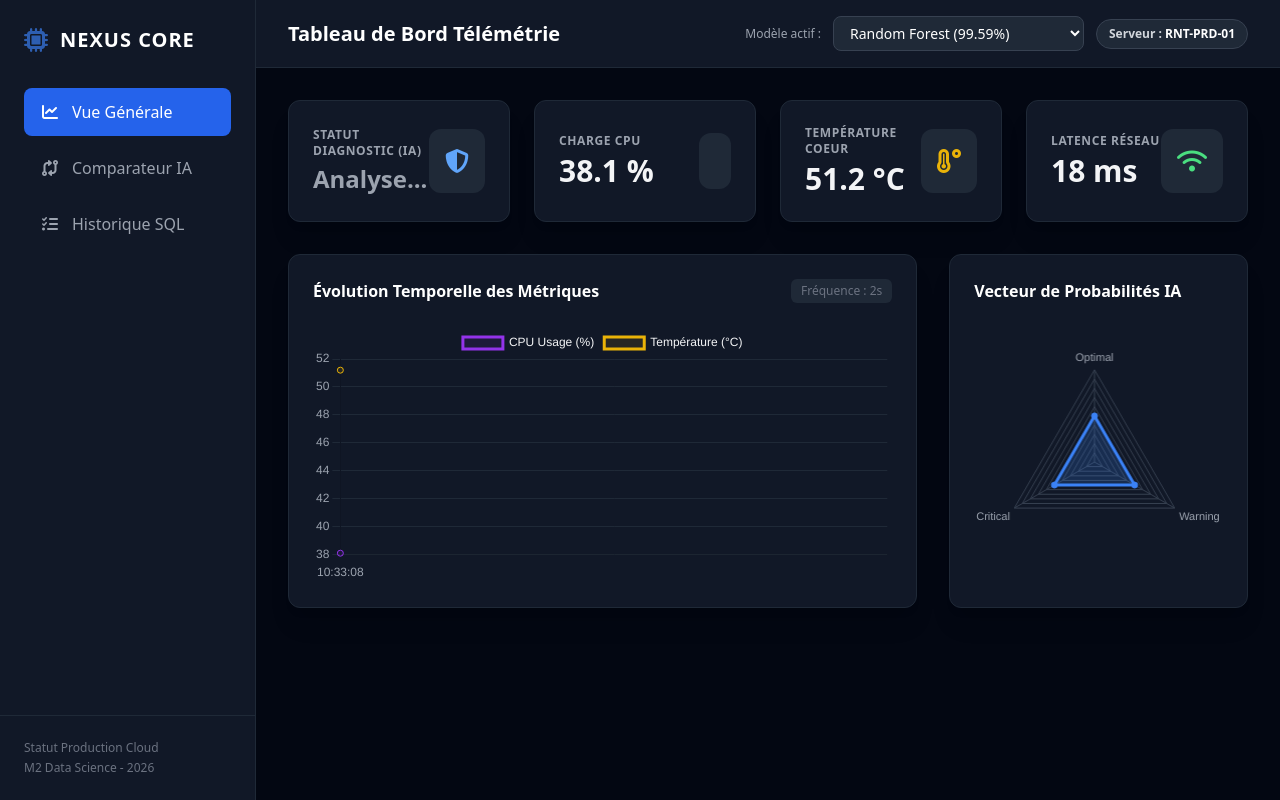
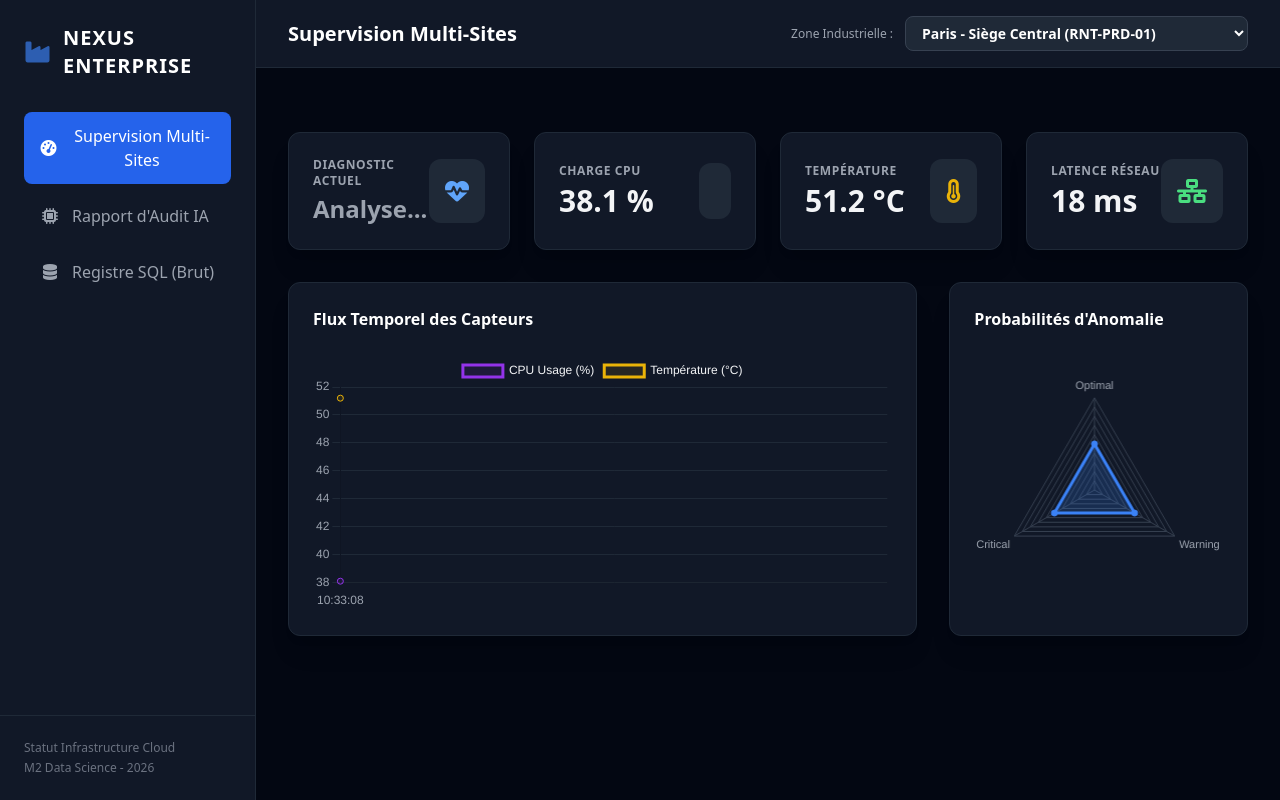
Before and after one commit to aml08/Nexus-Core, a Flask app: page / in a window 1280 px wide. Run offline with Flask 3, Linux system fonts and the light colour scheme; some libraries are stand-ins or nearby versions.

Commit message:
Update index.html

```diff
--- a/templates/index.html
+++ b/templates/index.html
@@ -3,7 +3,7 @@
 <head>
     <meta charset="UTF-8">
     <meta name="viewport" content="width=device-width, initial-scale=1.0">
-    <title>Nexus Core - Predictive Maintenance Dashboard</title>
+    <title>Nexus Core - Predictive Maintenance Enterprise</title>
     <script src="https://cdn.tailwindcss.com"></script>
     <script src="https://cdn.jsdelivr.net/npm/chart.js"></script>
     <link rel="stylesheet" href="https://cdnjs.cloudflare.com/ajax/libs/font-awesome/6.4.0/css/all.min.css">
@@ -13,26 +13,26 @@
     <aside class="w-64 bg-gray-900 border-r border-gray-800 flex flex-col justify-between hidden md:flex">
         <div class="p-6">
             <div class="flex items-center space-x-3 mb-8">
-                <i class="fa-solid fa-microchip text-2xl text-blue-500 animate-pulse"></i>
-                <span class="text-xl font-black tracking-wider text-white">NEXUS CORE</span>
+                <i class="fa-solid fa-industry text-2xl text-blue-500 animate-pulse"></i>
+                <span class="text-xl font-black tracking-wider text-white">NEXUS ENTERPRISE</span>
             </div>
             <nav class="space-y-2">
                 <button onclick="switchTab('dashboard')" id="btn-dashboard" class="w-full flex items-center space-x-3 px-4 py-3 rounded-lg bg-blue-600 text-white font-medium transition-all">
-                    <i class="fa-solid fa-chart-line w-5"></i>
-                    <span>Vue Générale</span>
+                    <i class="fa-solid fa-gauge-high w-5"></i>
+                    <span>Supervision Multi-Sites</span>
                 </button>
                 <button onclick="switchTab('analytics')" id="btn-analytics" class="w-full flex items-center space-x-3 px-4 py-3 rounded-lg text-gray-400 hover:bg-gray-800 hover:text-white font-medium transition-all">
-                    <i class="fa-solid fa-code-compare w-5"></i>
-                    <span>Comparateur IA</span>
+                    <i class="fa-solid fa-microchip w-5"></i>
+                    <span>Rapport d'Audit IA</span>
                 </button>
                 <button onclick="switchTab('logs')" id="btn-logs" class="w-full flex items-center space-x-3 px-4 py-3 rounded-lg text-gray-400 hover:bg-gray-800 hover:text-white font-medium transition-all">
-                    <i class="fa-solid fa-list-check w-5"></i>
-                    <span>Historique SQL</span>
+                    <i class="fa-solid fa-database w-5"></i>
+                    <span>Registre SQL (Brut)</span>
                 </button>
             </nav>
         </div>
         <div class="p-6 border-t border-gray-800 text-xs text-gray-500">
-            <p>Statut Production Cloud</p>
+            <p>Statut Infrastructure Cloud</p>
             <p class="mt-1">M2 Data Science - 2026</p>
         </div>
     </aside>
@@ -41,32 +41,40 @@
 
         <header class="bg-gray-900 border-b border-gray-800 p-4 px-8 flex justify-between items-center sticky top-0 z-50">
             <div class="flex items-center space-x-4">
-                <h2 id="page-title" class="text-xl font-bold text-white">Tableau de Bord Télémétrie</h2>
+                <h2 id="page-title" class="text-xl font-bold text-white">Supervision Multi-Sites</h2>
             </div>
 
             <div class="flex items-center space-x-3">
-                <label for="model-selector" class="text-xs text-gray-400 font-medium">Modèle actif :</label>
-                <select id="model-selector" onchange="changeActiveModel(this.value)" class="bg-gray-800 text-sm border border-gray-700 rounded-lg px-3 py-1.5 text-white focus:outline-none focus:border-blue-500">
-                    <option value="random_forest">Random Forest (99.59%)</option>
-                    <option value="xgboost">XGBoost (99.5%)</option>
-                    <option value="logistic_regression">Régression Logistique (92.44%)</option>
+                <label for="site-selector" class="text-xs text-gray-400 font-medium">Zone Industrielle :</label>
+                <select id="site-selector" onchange="changeActiveSite(this.value)" class="bg-gray-800 text-sm border border-gray-700 rounded-lg px-3 py-1.5 text-white focus:outline-none focus:border-blue-500 font-semibold">
+                    <option value="RNT-PRD-01">Paris - Siège Central (RNT-PRD-01)</option>
+                    <option value="RNT-BRX-02">Bordeaux - Centre Logistique (RNT-BRX-02)</option>
+                    <option value="RNT-DKR-03">Dakar - Plateforme Afrique (RNT-DKR-03)</option>
                 </select>
-                <div class="bg-gray-800 text-xs font-semibold text-gray-300 px-3 py-1.5 rounded-full border border-gray-700">
-                    Serveur : <span class="text-white">RNT-PRD-01</span>
-                </div>
             </div>
         </header>
 
         <main class="p-8 space-y-8 flex-1">
 
             <section id="page-dashboard" class="space-y-8">
+
+                <div id="predictive-alert-box" class="hidden bg-red-950/40 border border-red-900 rounded-xl p-4 flex items-center space-x-4 animate-pulse">
+                    <div class="p-3 bg-red-900 rounded-lg text-red-200">
+                        <i class="fa-solid fa-triangle-exclamation text-xl"></i>
+                    </div>
+                    <div>
+                        <h4 class="text-red-200 font-bold text-sm">ALERTE MAINTENANCE PRÉDICTIVE (IA)</h4>
+                        <p class="text-red-300 text-xs mt-0.5" id="predictive-alert-text">Anomalie détectée.</p>
+                    </div>
+                </div>
+
                 <div class="grid grid-cols-1 md:grid-cols-4 gap-6">
                     <div class="bg-gray-900 border border-gray-800 rounded-xl p-6 shadow-xl flex items-center justify-between">
                         <div>
-                            <h3 class="text-gray-400 text-xs font-bold uppercase tracking-wider">Statut Diagnostic (IA)</h3>
+                            <h3 class="text-gray-400 text-xs font-bold uppercase tracking-wider">Diagnostic Actuel</h3>
                             <p id="status-value" class="text-2xl font-black text-gray-400 mt-1">Analyse...</p>
                         </div>
-                        <div class="p-4 bg-gray-800 rounded-xl"><i class="fa-solid fa-shield-halved text-2xl text-blue-400"></i></div>
+                        <div class="p-4 bg-gray-800 rounded-xl"><i class="fa-solid fa-heart-pulse text-2xl text-blue-400"></i></div>
                     </div>
                     <div class="bg-gray-900 border border-gray-800 rounded-xl p-6 shadow-xl flex items-center justify-between">
                         <div>
@@ -77,32 +85,29 @@
                     </div>
                     <div class="bg-gray-900 border border-gray-800 rounded-xl p-6 shadow-xl flex items-center justify-between">
                         <div>
-                            <h3 class="text-gray-400 text-xs font-bold uppercase tracking-wider">Température Coeur</h3>
+                            <h3 class="text-gray-400 text-xs font-bold uppercase tracking-wider">Température</h3>
                             <p id="temp-value" class="text-3xl font-black mt-1">-- °C</p>
                         </div>
-                        <div class="p-4 bg-gray-800 rounded-xl"><i class="fa-solid fa-temperature-high text-2xl text-yellow-500"></i></div>
+                        <div class="p-4 bg-gray-800 rounded-xl"><i class="fa-solid fa-temperature-three-quarters text-2xl text-yellow-500"></i></div>
                     </div>
                     <div class="bg-gray-900 border border-gray-800 rounded-xl p-6 shadow-xl flex items-center justify-between">
                         <div>
                             <h3 class="text-gray-400 text-xs font-bold uppercase tracking-wider">Latence Réseau</h3>
                             <p id="latency-value" class="text-3xl font-black mt-1">-- ms</p>
                         </div>
-                        <div class="p-4 bg-gray-800 rounded-xl"><i class="fa-solid fa-wifi text-2xl text-green-400"></i></div>
+                        <div class="p-4 bg-gray-800 rounded-xl"><i class="fa-solid fa-network-wired text-2xl text-green-400"></i></div>
                     </div>
                 </div>
 
                 <div class="grid grid-cols-1 lg:grid-cols-3 gap-8">
                     <div class="bg-gray-900 border border-gray-800 rounded-xl p-6 shadow-xl lg:col-span-2">
-                        <div class="flex justify-between items-center mb-6">
-                            <h3 class="text-base font-bold text-white">Évolution Temporelle des Métriques</h3>
-                            <span class="text-xs text-gray-500 bg-gray-800 px-2.5 py-1 rounded-md">Fréquence : 2s</span>
-                        </div>
+                        <h3 class="text-base font-bold text-white mb-6">Flux Temporel des Capteurs</h3>
                         <div class="h-64">
                             <canvas id="lineChart"></canvas>
                         </div>
                     </div>
                     <div class="bg-gray-900 border border-gray-800 rounded-xl p-6 shadow-xl">
-                        <h3 class="text-base font-bold text-white mb-6">Vecteur de Probabilités IA</h3>
+                        <h3 class="text-base font-bold text-white mb-6">Probabilités d'Anomalie</h3>
                         <div class="h-64 flex items-center justify-center">
                             <canvas id="radarChart"></canvas>
                         </div>
@@ -111,33 +116,34 @@
             </section>
 
             <section id="page-analytics" class="space-y-6 hidden">
-                <div class="grid grid-cols-1 md:grid-cols-3 gap-6" id="comparison-cards">
-                    </div>
+                <div class="bg-gray-900 border border-gray-800 rounded-xl p-6 shadow-xl">
+                    <h3 class="text-lg font-bold text-white mb-2">Rapport d'Évaluation des Algorithmes</h3>
+                    <p class="text-sm text-gray-400 mb-6">Ce rapport valide le choix de l'algorithme de production d'après l'analyse comparative effectuée sur l'historique de 25 923 trosses de données.</p>
+                    <div class="grid grid-cols-1 md:grid-cols-3 gap-6" id="comparison-cards"></div>
+                </div>
 
                 <div class="bg-gray-900 border border-gray-800 rounded-xl p-6 shadow-xl">
-                    <h3 class="text-base font-bold text-white mb-4">Matrices de Confusion & Metriques Detaillees</h3>
-                    <div id="detailed-metrics" class="space-y-6">
-                        </div>
+                    <h3 class="text-base font-bold text-white mb-4">Matrice de Confusion et Métriques par Modèle</h3>
+                    <div id="detailed-metrics" class="space-y-4"></div>
                 </div>
             </section>
 
             <section id="page-logs" class="space-y-6 hidden">
                 <div class="bg-gray-900 border border-gray-800 rounded-xl p-6 shadow-xl">
-                    <h3 class="text-base font-bold text-white mb-4">Flux de Données Brut (SQL Ingestion)</h3>
+                    <h3 class="text-base font-bold text-white mb-4">Registre des Signaux SQL Ingestis</h3>
                     <div class="overflow-x-auto rounded-lg border border-gray-800">
                         <table class="w-full text-left border-collapse">
                             <thead>
                                 <tr class="bg-gray-950 text-gray-400 text-xs uppercase font-bold border-b border-gray-800">
                                     <th class="p-4">Horodatage</th>
+                                    <th class="p-4">Site</th>
                                     <th class="p-4">CPU (%)</th>
                                     <th class="p-4">RAM (%)</th>
                                     <th class="p-4">Température (°C)</th>
-                                    <th class="p-4">E/S Disque</th>
                                     <th class="p-4">Latence</th>
                                 </tr>
                             </thead>
-                            <tbody id="logsTableBody" class="divide-y divide-gray-800 text-sm font-mono text-gray-300">
-                                </tbody>
+                            <tbody id="logsTableBody" class="divide-y divide-gray-800 text-sm font-mono text-gray-300"></tbody>
                         </table>
                     </div>
                 </div>
```
